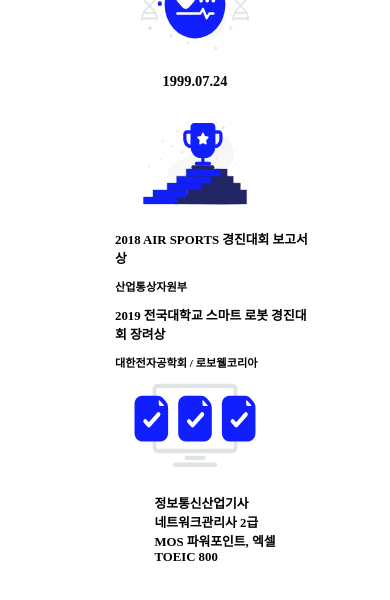
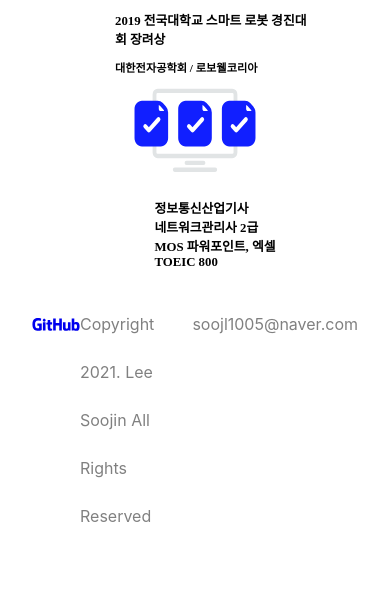
Before and after one commit to Lee-Soojin/Sooijn-Portfolio, a React (Create React App) app: page / in a window 390 px wide. Shown: the part 1889-2489 px from the top of the page. Built offline with nearby package versions, Linux system fonts and the light colour scheme; the HTML template or start-up script is replaced by a standard one; a web font is replaced by a local one.

Commit message:
CSS: 전체 component position 변경 및 footer css 수정

```diff
--- a/src/App.css
+++ b/src/App.css
@@ -1,24 +1,35 @@
 * {
   box-sizing: border-box;
+}
+
+:root {
+  --footer--background-color: transparent;
+  --footer-color: gray;
 }
 
 .portfolio {
   display: flex;
   flex-direction: column;
+  width: 100%;
+  min-width: 360px;
+  min-height: 100%;
+  height: auto;
+  position: relative;
 }
 
 .button_scrollUp {
   position: fixed;
-  bottom: 1rem;
+  bottom: 2rem;
   right: 1rem;
   width: 3rem;
   height: 3rem;
-  font-size: 2.5rem;
-  color: black;
+  font-size: 2.3rem;
+  color: blue;
   background-color: transparent;
   border: none;
   cursor: pointer;
   opacity: 1;
+  z-index: 2;
 }
 
 .button_scrollUp_invisible {
@@ -45,28 +56,30 @@
   height: 3rem;
   line-height: 3rem;
   font-size: 1rem;
-  position: absolute;
-  top: 455%;
+  position: relative;
+  bottom: 0;
+  left: 0;
   align-content: center;
-  justify-content: center;
-  background-color: #111fff;
-  color: white;
+  justify-content: space-between;
+  padding: 0 2rem;
+  background-color: var(--footer--background-color);
+  color: var(--footer-color);
 }
 
-@media screen and (max-width: 1300px) and (min-width: 781px) {
-  .footer {
-    top: 570%;
-  }
+.footer__link {
+  font-size: 3rem;
+  align-items: center;
 }
 
-@media screen and (max-width: 780px) {
-  .footer {
-    top: 620%;
-  }
+.footer__link > a {
+  text-decoration: none;
 }
 
-@media screen and (max-width: 670px) {
-  .footer {
-    top: 640%;
-  }
+.footer__copyright {
+  font-size: 1rem;
 }
+
+.footer__email {
+  font-size: 1rem;
+  line-height: 3rem;
+}
--- a/src/app.jsx
+++ b/src/app.jsx
@@ -7,14 +7,16 @@ import Home from "./components/home/home";
 import Skills from "./components/skills/skills";
 import Projects from "./components/projects/projects";
 import Contact from "./components/contact/contact";
-import { FaArrowCircleUp } from "@react-icons/all-files/fa/FaArrowCircleUp";
+import { RiArrowUpCircleFill } from "@react-icons/all-files/ri/RiArrowUpCircleFill";
+import { DiGithubFull } from "@react-icons/all-files/di/DiGithubFull";
 import { useEffect } from "react/cjs/react.development";
 
 function App() {
   const [visible, setVisible] = useState(false);
+  const [footer, setFooter] = useState(false);
 
   useEffect(() => {
-    const scrollY = window.scrollY;
+    const scrollY = window.scrollY || document.documentElement.scrollTop;
     if (scrollY > 0) {
       setVisible(true);
     }
@@ -37,10 +39,18 @@ function App() {
         className={visible ? "button_scrollUp" : "button_scrollUp_invisible"}
         onClick={handleClick}
       >
-        <FaArrowCircleUp />
+        <RiArrowUpCircleFill />
       </button>
       <footer className="footer">
-        Copyright 2021. Lee Soojin All Rights Reserved
+        <div className="footer__link">
+          <a href="https://github.com/Lee-Soojin" target="_blank">
+            <DiGithubFull />
+          </a>
+        </div>
+        <div className="footer__copyright">
+          Copyright 2021. Lee Soojin All Rights Reserved
+        </div>
+        <div className="footer__email">soojl1005@naver.com</div>
       </footer>
     </div>
   );
--- a/src/components/about/about.module.css
+++ b/src/components/about/about.module.css
@@ -43,8 +43,7 @@
 
 .about {
   display: flex;
-  position: absolute;
-  top: 120%;
+  position: relative;
   width: 100%;
 }
 
@@ -147,10 +146,6 @@
 }
 
 @media screen and (max-width: 1200px) {
-  .about {
-    top: 110%;
-  }
-
   .about_container {
     width: 90%;
   }
@@ -188,10 +183,6 @@
 }
 
 @media screen and (max-width: 670px) {
-  .about {
-    top: 105%;
-  }
-
   .about_container {
     width: 100%;
   }
--- a/src/components/contact/contact.jsx
+++ b/src/components/contact/contact.jsx
@@ -1,10 +1,11 @@
-import React, { useEffect, useState } from "react";
+import React, { useEffect, useRef, useState } from "react";
 import styles from "./contact.module.css";
 import { IoPhonePortraitOutline } from "@react-icons/all-files/io5/IoPhonePortraitOutline";
 import { HiOutlineMail } from "@react-icons/all-files/hi/HiOutlineMail";
 
 const Contact = (props) => {
   const [scroll, setScroll] = useState(0);
+  const skillsRef = useRef();
 
   const handleScroll = () => {
     setScroll(window.scrollY || document.documentElement.scrollTop);
@@ -19,6 +20,7 @@ const Contact = (props) => {
       className={
         scroll > 3200 ? styles["contact"] : styles["contact_invisible"]
       }
+      ref={skillsRef}
     >
       <div className={styles.contact_container}>
         <h1 className={styles.contact_title}>CONTACT</h1>
--- a/src/components/contact/contact.module.css
+++ b/src/components/contact/contact.module.css
@@ -27,12 +27,14 @@
 .contact {
   display: flex;
   flex-direction: column;
-  position: absolute;
-  top: 420%;
+  position: relative;
   width: 100%;
   height: auto;
   font-size: 16px;
   animation: fadeIn 2s;
+  padding-bottom: 3rem;
+  align-items: center;
+  justify-content: center;
 }
 
 .contact_invisible {
@@ -52,6 +54,7 @@
   width: 100%;
   height: auto;
   margin: 0 auto;
+  padding: 3rem 0;
 }
 
 .contact_title {
@@ -116,21 +119,3 @@
     transform: translateY(0%);
   }
 }
-
-@media screen and (max-width: 1300px) and (min-width: 781px) {
-  .contact {
-    top: 530%;
-  }
-}
-
-@media screen and (max-width: 780px) {
-  .contact {
-    top: 580%;
-  }
-}
-
-@media screen and (max-width: 670px) {
-  .contact {
-    top: 590%;
-  }
-}
--- a/src/components/header/header.module.css
+++ b/src/components/header/header.module.css
@@ -21,6 +21,7 @@
   top: 0;
   left: 0;
   width: 100%;
+  max-width: 1920px;
   height: 171px;
   background-color: var(--background-color);
   font-family: var(--header-navbar-menu-font);
@@ -117,13 +118,30 @@
   display: none;
 }
 
-@media screen and (max-width: 1920px) and (min-width: 671px) {
+@media screen and (max-width: 1920px) {
   .header_navbar_menu {
     font-size: 1.7rem;
+    align-items: center;
+    justify-content: center;
   }
 
   .header_navbar_menu > li {
     margin-left: 1rem;
+  }
+}
+
+@media screen and (max-width: 1024px) {
+  .header_navbar {
+    align-items: center;
+    justify-content: center;
+    margin: 0;
+  }
+
+  .header_navbar_menu {
+    align-items: center;
+    justify-content: center;
+    font-size: 1.5em;
+    margin: 0;
   }
 }
 
--- a/src/components/home/home.module.css
+++ b/src/components/home/home.module.css
@@ -20,8 +20,8 @@
 
 .site_banner {
   display: flex;
-  position: absolute;
-  top: 170px;
+  position: relative;
+  padding-top: 170px;
   height: 100vh;
   width: 100%;
   max-width: 100vw;
@@ -117,6 +117,12 @@
   }
 }
 
+@media screen and (max-width: 1024px) and (max-height: 1366px) {
+  .site_banner {
+    height: 70vh;
+  }
+}
+
 @media screen and (max-width: 900px) {
   .site_banner {
     top: 110px;
--- a/src/components/projects/projects.module.css
+++ b/src/components/projects/projects.module.css
@@ -35,8 +35,7 @@
 .projects {
   display: flex;
   flex-direction: column;
-  position: absolute;
-  top: 290%;
+  position: relative;
   width: 100%;
   height: auto;
   font-size: 16px;
@@ -280,8 +279,8 @@
 
 @media screen and (max-width: 1300px) {
   .projects {
-    top: 300%;
     flex-wrap: wrap;
+    align-items: center;
   }
 
   .project {
@@ -292,9 +291,6 @@
 }
 
 @media screen and (max-width: 780px) {
-  .projects {
-    top: 350%;
-  }
 }
 
 @media screen and (max-width: 670px) {
--- a/src/components/skills/skills.jsx
+++ b/src/components/skills/skills.jsx
@@ -9,7 +9,11 @@ const Skills = (props) => {
   };
 
   useEffect(() => {
-    window.addEventListener("scroll", handleScroll);
+    const scroll = () => {
+      window.addEventListener("scroll", handleScroll);
+    };
+    scroll();
+    return () => window.removeEventListener("scroll", handleScroll);
   });
   return (
     <div
--- a/src/components/skills/skills.module.css
+++ b/src/components/skills/skills.module.css
@@ -32,13 +32,13 @@
 .skills {
   display: flex;
   flex-direction: column;
-  position: absolute;
-  top: 212%;
+  position: relative;
   width: 100%;
   height: auto;
   color: black;
   font-size: 16px;
   animation: fadeIn 2s;
+  visibility: visible;
 }
 
 .skills_invisible {
@@ -50,7 +50,8 @@
   height: auto;
   color: black;
   font-size: 16px;
-  opacity: 0;
+  /* opacity: 0; */
+  visibility: hidden;
 }
 
 .skills_container {
@@ -193,10 +194,6 @@
 }
 
 @media screen and (max-width: 1300px) and (min-width: 781px) {
-  .skills {
-    top: 220%;
-  }
-
   .skills_container {
     width: 100%;
     align-items: center;
@@ -217,23 +214,15 @@
 }
 
 @media screen and (max-width: 780px) {
-  .skills {
-    top: 240%;
-  }
-
   .circle_chart_container {
     width: auto;
     padding: 0 1rem;
     grid-template-columns: repeat(2, 12rem);
-    grid-template-rows: repeat(3, 12rem);
+    grid-template-rows: repeat(3, 17rem);
   }
 }
 
 @media screen and (max-width: 670px) {
-  .skills {
-    top: 270%;
-  }
-
   .circle_chart_container {
     grid-template-columns: repeat(2, 12rem);
     grid-template-rows: repeat(3, 10rem);
```
